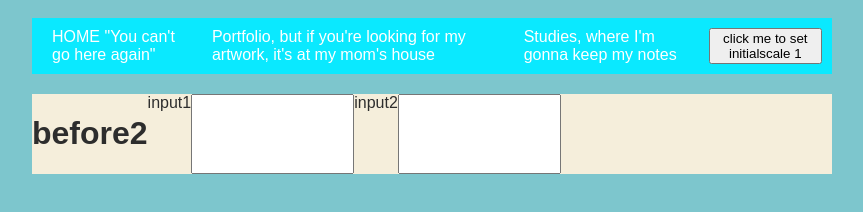
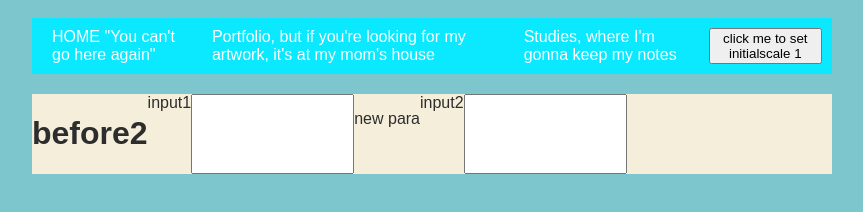
Before and after one commit to jmetev1/jmetev1.github.io, a plain HTML site: page portfolio.html in a window 1280 px wide. Shown: the whole page, without its empty margins (208-1071 px from the left). Drawn offline with nearby package versions, Linux system fonts and the light colour scheme; a script that the page names is missing.

Commit message:
Update portfolio.html

```diff
--- a/portfolio.html
+++ b/portfolio.html
@@ -45,6 +45,9 @@
             input1
             <input onblur="zoomEnable()" ontouchend="zoomDisable()" onfocus="zoomDisable()" type="text" style="font-size: 12px;">
             </input>
+            <p>
+                new para
+            </p>
             input2
             <input onblur="zoomEnable()" ontouchend="zoomDisable()" onfocus="zoomDisable()" type="text" style="font-size: 12px;">
             </input>
```
